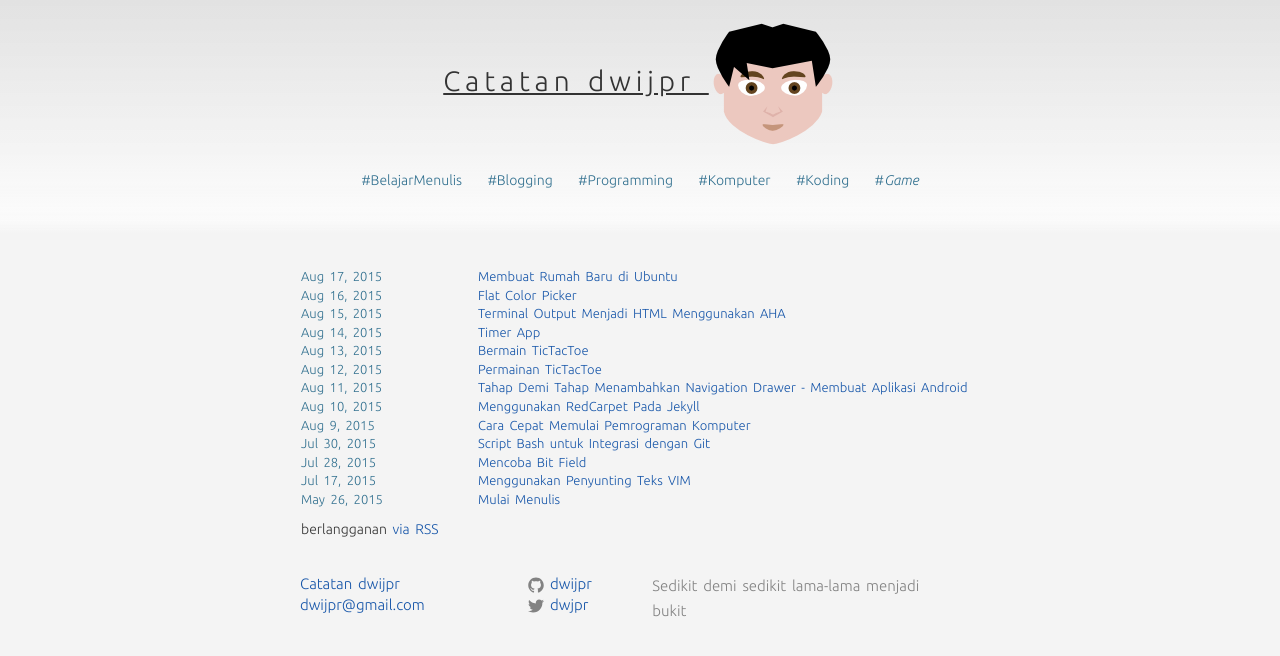
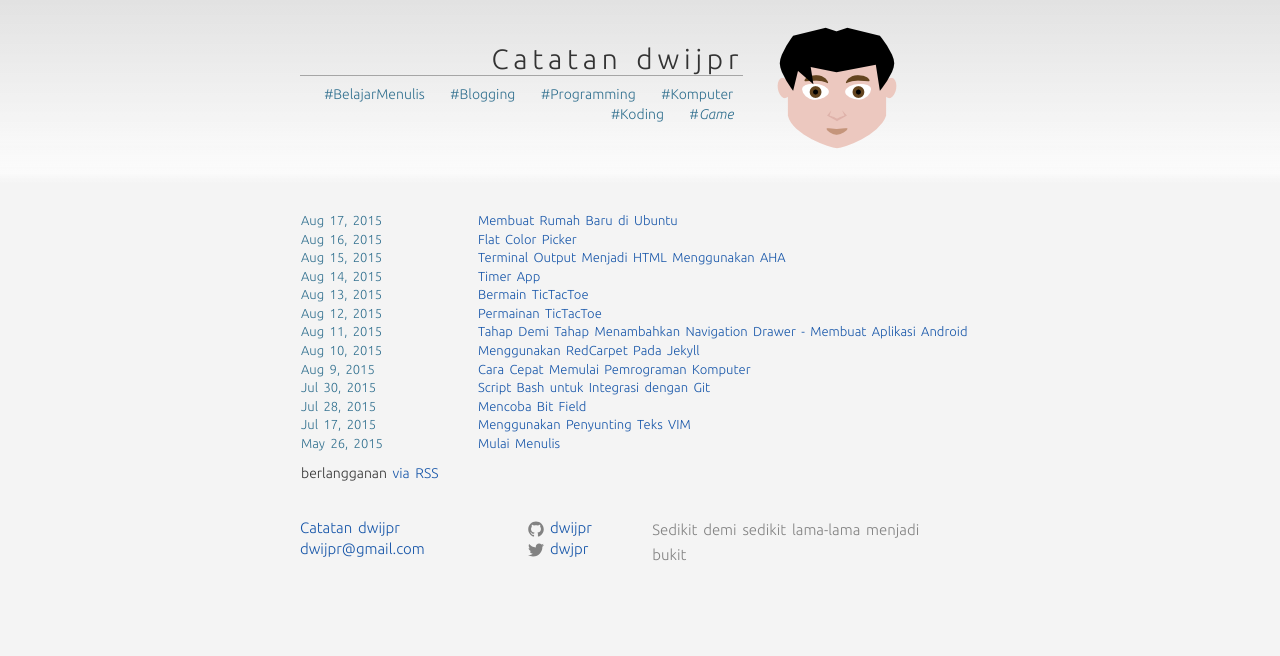
Before and after one commit to dwijpr/dwijpr.github.io, a Jekyll site: the page built from index.html, in a window 1280 px wide. Shown: the top 656 px of the page. Built offline with Jekyll 4.4.1, drawn with Linux system fonts in a browser that asks for light colours; nearby versions of some CDN libraries; Markdown is read by kramdown in place of the engine named in the settings.

Commit message:
change front header design

```diff
--- a/_includes/ganteng.html
+++ b/_includes/ganteng.html
@@ -1,11 +1,18 @@
 <style>
+    .shadowed {
+        -webkit-filter: drop-shadow(1px 2px 4px rgba(0,0,0,0.8));
+        filter: url(#drop-shadow);
+        -ms-filter: "progid:DXImageTransform.Microsoft.Dropshadow(OffX=12, OffY=12, Color='#444')";
+        filter: "progid:DXImageTransform.Microsoft.Dropshadow(OffX=12, OffY=12, Color='#444')";
+    }
+
     .container-front-page h1{
         font-family: Ubuntu, Arial;
         letter-spacing: .1725em;
         font-weight: lighter;
     }
     #main-image{
-        max-width: 180px;
+        width: 128px;
         display: inline-block;
         /*border: 1px solid rgba(0, 0, 0, .3);*/
     }
@@ -17,6 +24,7 @@
         text-align: center;
         display: inline-block;
         padding: 2px 10px;
+        line-height: .1em;
     }
 
     #useless-front{
@@ -37,20 +45,23 @@
 </style>
 
 <div class="container container-front-page" id="useless-front">
+    <div class="wrapper" style="margin-top: 24px;">
         <div class="row">
-        <div class="col-xs-12 text-center">
-            <h1>
-                <u>
-                    Catatan dwijpr
-                </u>
-                <img
-                    src="assets/img/dwi.png"
-                    id="main-image"
-                    class="img-responsive"
+            <div class="col-xs-12">
+                <div class="row">
+                    <div
+                        class="col-sm-8 text-right"
                     >
-            </h1>
-            <div id="main-image-wrapper">
-                <p class="lead">
+                        <h1
+                            style="
+                                border-bottom: 1px solid rgba(0, 0, 0, .3);
+                                margin-bottom: 0;
+                            "
+                        >Catatan dwijpr</h1>
+                        <div
+                            id="main-image-wrapper"
+                            style="padding-top: 8px;"
+                        >
                             <div class="fade-big-wrapper">
                                 <span class="fade-big text-info">#BelajarMenulis</span>
                             </div>
@@ -69,19 +80,18 @@
                             <div class="fade-big-wrapper">
                                 <span class="fade-big text-info">#<i>Game</i></span>
                             </div>
-                </p>
-                <!--
-                    <a href="javascript:void(0);">
-                        <div class="btn btn-primary btn-sm" id="toggle-catatan">
-                            <span>
-                                <i class="fa fa-paperclip"></i>
-                            </span>
-                            catatan
                         </div>
-                    </a>
-                -->
+                    </div>
+                    <div class="col-sm-4">
+                        <img
+                            src="assets/img/dwi.png"
+                            id="main-image"
+                            class="img-responsive shadowed"
+                        >
                     </div>
                 </div>
             </div>
         </div>
-<div style="padding-top: 256px;"></div>
+    </div>
+</div>
+<div style="padding-top: 200px;"></div>
```
Also changed, not shown: 2 other files. Lines whose indentation alone changed are shown as unchanged.
